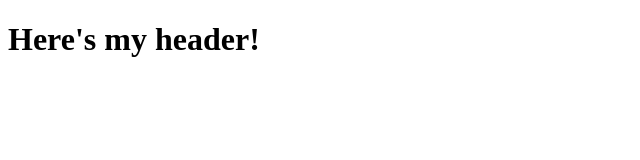
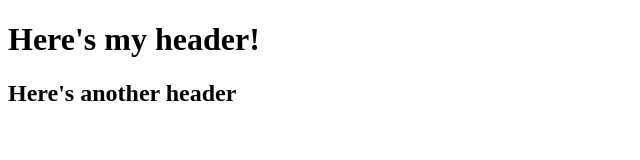
Before and after one commit to yasminnouh/FirstWebPage, a plain HTML site: page index.html in a window 1280 px wide. Shown: the whole page, without its empty margins (0-640 px from the left). Drawn offline with Linux system fonts and the light colour scheme.

Commit message:
Added a new tag and a comment to my html file.

```diff
--- a/index.html
+++ b/index.html
@@ -7,5 +7,6 @@
 	</head>
 	<body>
 		<h1>Here's my header!</h1>
+		<h2>Here's another header</h2>
 	</body>
 </html>
```
